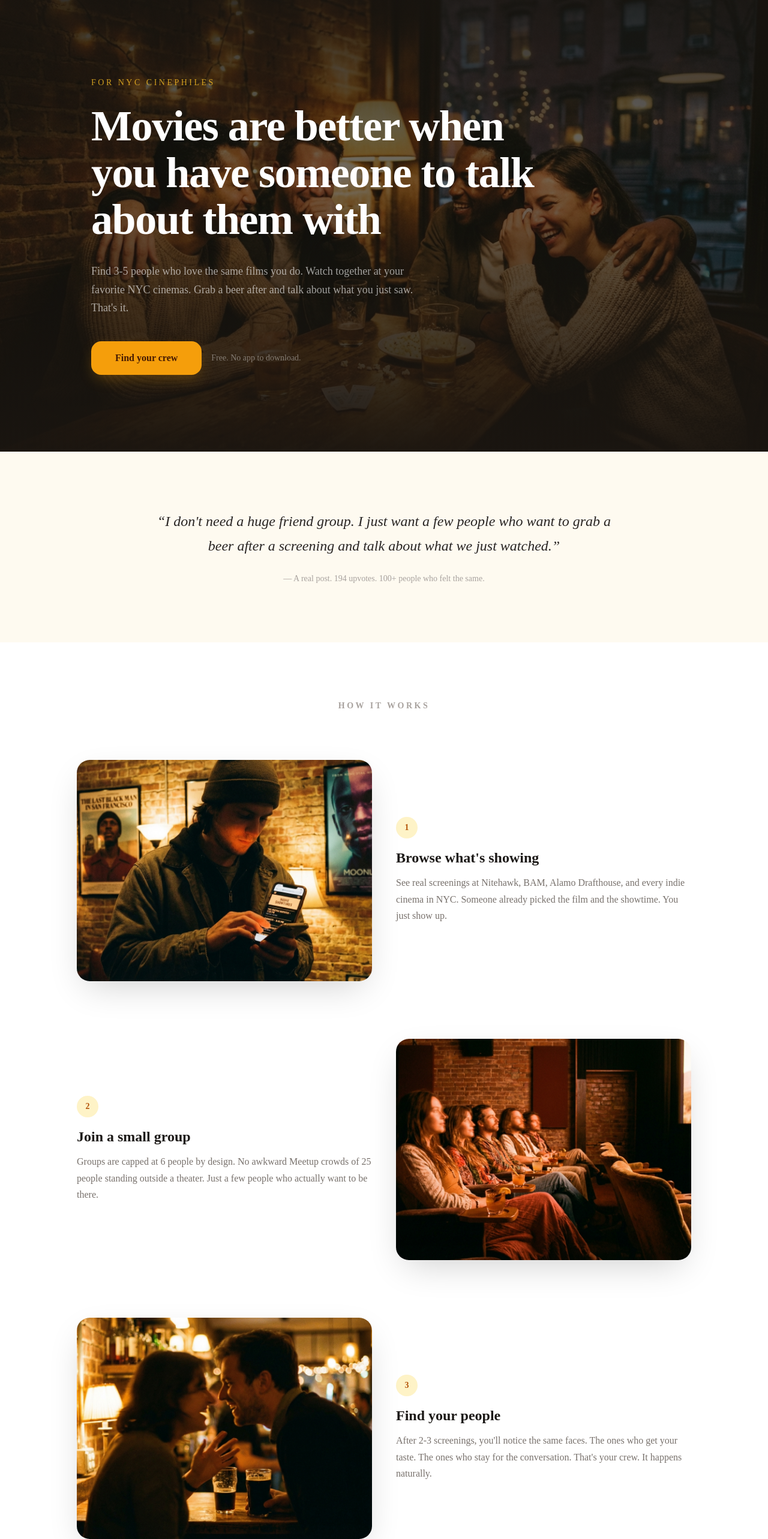
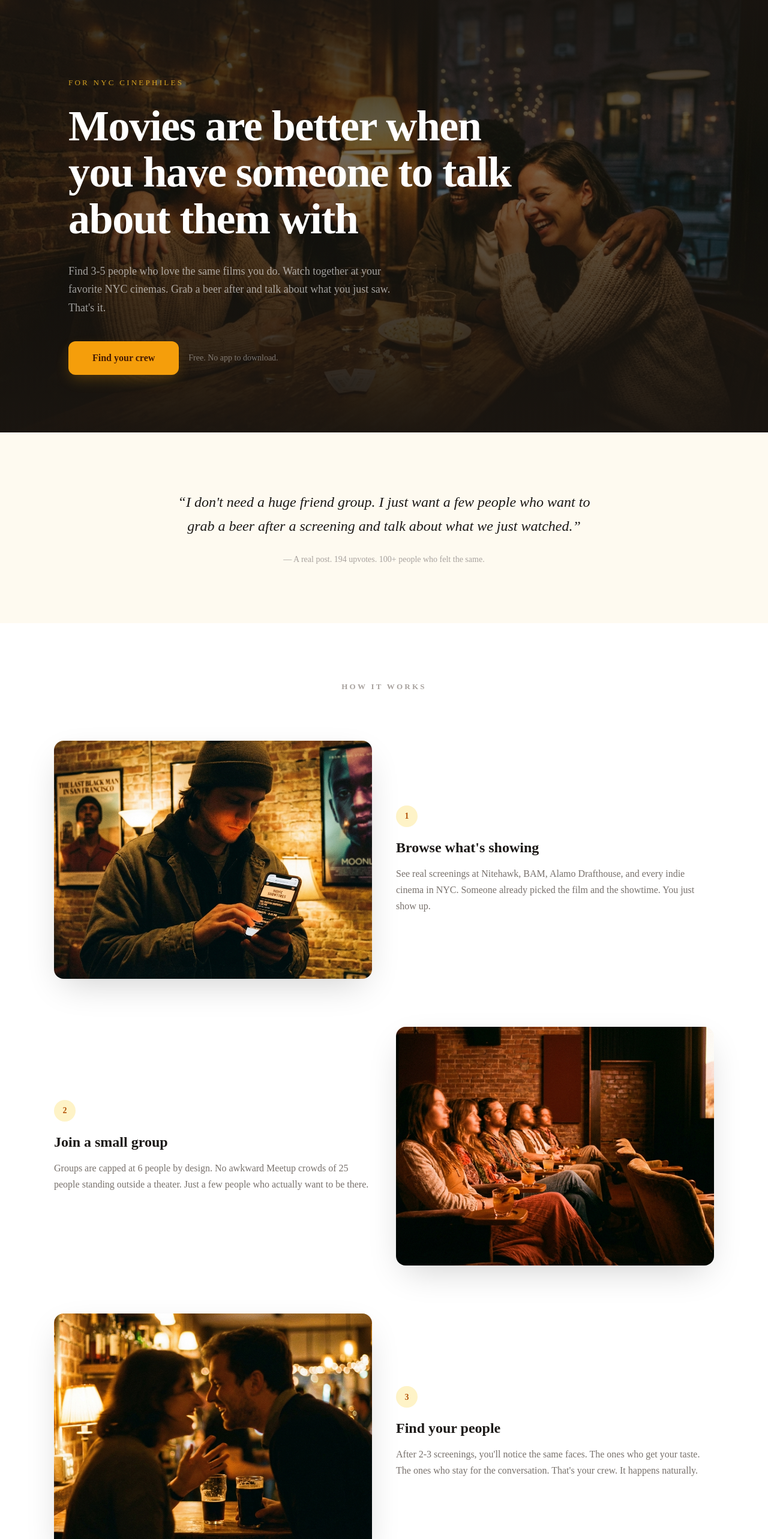
Before and after one commit to sderosiaux/movie-club, a Next.js app: page / in a window 1280 px wide. Shown: the top 2566 px of the page at 60% size. Built offline with nearby package versions, Linux system fonts and the light colour scheme.

Commit message:
fix: full inline styles for landing page — bypass Tailwind v4 color issues

```diff
--- a/src/app/(public)/page.tsx
+++ b/src/app/(public)/page.tsx
@@ -1,257 +1,165 @@
 import Link from "next/link";
 import Image from "next/image";
 
+const darkBg = "#1a1510";
+const darkerBg = "#12100c";
+const amber = "#f59e0b";
+const amberDark = "#451a03";
+const amberLight = "#fef3c7";
+const amberMid = "#b45309";
+const warmCream = "#fefaf0";
+const stone900 = "#1c1917";
+const stone500 = "#78716c";
+const stone400 = "#a8a29e";
+const amberShadow = "0 10px 25px -5px rgba(245,158,11,0.3)";
+const imgShadow = "0 20px 60px -15px rgba(0,0,0,0.2)";
+
+const overlay: React.CSSProperties = {
+  position: "absolute",
+  top: 0, left: 0, right: 0, bottom: 0,
+};
+
+const ctaStyle: React.CSSProperties = {
+  display: "inline-flex",
+  alignItems: "center",
+  justifyContent: "center",
+  height: 56,
+  padding: "0 40px",
+  borderRadius: 12,
+  backgroundColor: amber,
+  color: amberDark,
+  fontWeight: 600,
+  fontSize: 16,
+  boxShadow: amberShadow,
+  transition: "all 0.2s",
+  textDecoration: "none",
+};
+
 export default function Home() {
   return (
-    <div className="flex min-h-screen flex-col">
-      {/* Hero — full bleed dark cinema */}
-      <section
-        className="relative flex items-end overflow-hidden"
-        style={{ minHeight: "90vh", backgroundColor: "#1a1510" }}
-      >
-        {/* Background image */}
-        <div className="absolute inset-0">
-          <Image
-            src="/images/hero-friends.png"
-            alt="Friends laughing together at a Brooklyn bar after a movie"
-            fill
-            className="object-cover"
-            style={{ opacity: 0.4 }}
-            priority
-            sizes="100vw"
-          />
-          {/* Gradient overlay */}
-          <div
-            className="absolute inset-0"
-            style={{
-              background:
-                "linear-gradient(to bottom, rgba(26,21,16,0.7) 0%, transparent 40%, rgba(26,21,16,0.95) 100%)",
-            }}
-          />
+    <div style={{ display: "flex", flexDirection: "column", minHeight: "100vh" }}>
+      {/* Hero */}
+      <section style={{ position: "relative", minHeight: "90vh", display: "flex", alignItems: "flex-end", backgroundColor: darkBg, overflow: "hidden" }}>
+        <div style={overlay}>
+          <Image src="/images/hero-friends.png" alt="Friends laughing at a Brooklyn bar" fill style={{ objectFit: "cover", opacity: 0.4 }} priority sizes="100vw" />
+          <div style={{ ...overlay, background: `linear-gradient(to bottom, ${darkBg}cc 0%, transparent 40%, ${darkBg}f2 100%)` }} />
         </div>
 
-        <div className="relative mx-auto w-full max-w-5xl px-6 pb-24 pt-32 sm:pb-32">
-          <p
-            className="text-sm font-medium uppercase"
-            style={{ letterSpacing: "0.25em", color: "rgba(251,191,36,0.8)" }}
-          >
+        <div style={{ position: "relative", maxWidth: 1100, margin: "0 auto", width: "100%", padding: "128px 24px 96px" }}>
+          <p style={{ fontSize: 13, fontWeight: 500, textTransform: "uppercase", letterSpacing: "0.25em", color: "rgba(251,191,36,0.8)" }}>
             For NYC cinephiles
           </p>
-          <h1
-            className="mt-6 max-w-3xl text-4xl font-bold sm:text-6xl lg:text-7xl"
-            style={{ lineHeight: 1.08, letterSpacing: "-0.02em", color: "#ffffff" }}
-          >
+          <h1 style={{ marginTop: 24, maxWidth: 800, fontSize: "clamp(2.5rem, 6vw, 4.5rem)", fontWeight: 700, lineHeight: 1.08, letterSpacing: "-0.02em", color: "#fff" }}>
             Movies are better when you have someone to talk about them with
           </h1>
-          <p
-            className="mt-8 max-w-xl text-lg"
-            style={{ lineHeight: 1.7, color: "rgba(255,255,255,0.6)" }}
-          >
-            Find 3-5 people who love the same films you do. Watch together at
-            your favorite NYC cinemas. Grab a beer after and talk about what
-            you just saw. That&apos;s it.
+          <p style={{ marginTop: 32, maxWidth: 540, fontSize: 18, lineHeight: 1.7, color: "rgba(255,255,255,0.6)" }}>
+            Find 3-5 people who love the same films you do. Watch together at your favorite NYC cinemas. Grab a beer after and talk about what you just saw. That&apos;s it.
           </p>
-          <div className="mt-10 flex flex-col gap-4 sm:flex-row sm:items-center">
-            <Link
-              href="/login"
-              className="inline-flex items-center justify-center rounded-xl text-base font-semibold transition-all"
-              style={{
-                height: 56,
-                padding: "0 40px",
-                backgroundColor: "#f59e0b",
-                color: "#451a03",
-                boxShadow: "0 10px 25px -5px rgba(245,158,11,0.3)",
-              }}
-            >
-              Find your crew
-            </Link>
-            <span className="text-sm" style={{ color: "rgba(255,255,255,0.4)" }}>
-              Free. No app to download.
-            </span>
+          <div style={{ marginTop: 40, display: "flex", flexWrap: "wrap", alignItems: "center", gap: 16 }}>
+            <Link href="/login" style={ctaStyle}>Find your crew</Link>
+            <span style={{ fontSize: 14, color: "rgba(255,255,255,0.4)" }}>Free. No app to download.</span>
           </div>
         </div>
       </section>
 
-      {/* Social proof — emotional quote */}
-      <section className="px-6 py-24" style={{ backgroundColor: "#fefaf0" }}>
-        <div className="mx-auto max-w-3xl text-center">
-          <blockquote
-            className="text-xl font-medium italic sm:text-2xl"
-            style={{ lineHeight: 1.7, color: "#292524" }}
-          >
-            &ldquo;I don&apos;t need a huge friend group. I just want a few
-            people who want to grab a beer after a screening and talk about
-            what we just watched.&rdquo;
+      {/* Quote */}
+      <section style={{ padding: "96px 24px", backgroundColor: warmCream }}>
+        <div style={{ maxWidth: 700, margin: "0 auto", textAlign: "center" }}>
+          <blockquote style={{ fontSize: "clamp(1.125rem, 2.5vw, 1.5rem)", fontWeight: 500, fontStyle: "italic", lineHeight: 1.7, color: stone900 }}>
+            &ldquo;I don&apos;t need a huge friend group. I just want a few people who want to grab a beer after a screening and talk about what we just watched.&rdquo;
           </blockquote>
-          <p className="mt-6 text-sm" style={{ color: "#a8a29e" }}>
+          <p style={{ marginTop: 24, fontSize: 14, color: stone400 }}>
             &mdash; A real post. 194 upvotes. 100+ people who felt the same.
           </p>
         </div>
       </section>
 
-      {/* How it works — alternating image + text */}
-      <section className="px-6 py-24" style={{ backgroundColor: "#ffffff" }}>
-        <div className="mx-auto max-w-5xl">
-          <h2
-            className="text-center text-sm font-semibold uppercase"
-            style={{ letterSpacing: "0.25em", color: "#a8a29e" }}
-          >
+      {/* How it works */}
+      <section style={{ padding: "96px 24px", backgroundColor: "#fff" }}>
+        <div style={{ maxWidth: 1100, margin: "0 auto" }}>
+          <h2 style={{ textAlign: "center", fontSize: 13, fontWeight: 600, textTransform: "uppercase", letterSpacing: "0.25em", color: stone400 }}>
             How it works
           </h2>
 
-          {/* Step 1 */}
-          <div className="mt-20 grid items-center gap-10 md:grid-cols-2">
-            <div
-              className="relative w-full overflow-hidden rounded-2xl"
-              style={{ aspectRatio: "4/3", boxShadow: "0 20px 60px -15px rgba(0,0,0,0.2)" }}
-            >
-              <Image
-                src="/images/step-browse.png"
+          <Step
+            num="1"
+            title="Browse what's showing"
+            desc="See real screenings at Nitehawk, BAM, Alamo Drafthouse, and every indie cinema in NYC. Someone already picked the film and the showtime. You just show up."
+            img="/images/step-browse.png"
             alt="Browsing movie screenings"
-                fill
-                className="object-cover"
-                sizes="(max-width: 768px) 100vw, 50vw"
+            reverse={false}
           />
-            </div>
-            <div>
-              <span
-                className="inline-flex items-center justify-center rounded-full text-sm font-bold"
-                style={{ height: 36, width: 36, backgroundColor: "#fef3c7", color: "#b45309" }}
-              >
-                1
-              </span>
-              <h3 className="mt-4 text-2xl font-bold" style={{ color: "#1c1917" }}>
-                Browse what&apos;s showing
-              </h3>
-              <p className="mt-3 text-base" style={{ lineHeight: 1.7, color: "#78716c" }}>
-                See real screenings at Nitehawk, BAM, Alamo Drafthouse, and
-                every indie cinema in NYC. Someone already picked the film
-                and the showtime. You just show up.
-              </p>
-            </div>
-          </div>
-
-          {/* Step 2 */}
-          <div className="mt-24 grid items-center gap-10 md:grid-cols-2">
-            <div className="order-2 md:order-1">
-              <span
-                className="inline-flex items-center justify-center rounded-full text-sm font-bold"
-                style={{ height: 36, width: 36, backgroundColor: "#fef3c7", color: "#b45309" }}
-              >
-                2
-              </span>
-              <h3 className="mt-4 text-2xl font-bold" style={{ color: "#1c1917" }}>
-                Join a small group
-              </h3>
-              <p className="mt-3 text-base" style={{ lineHeight: 1.7, color: "#78716c" }}>
-                Groups are capped at 6 people by design. No awkward Meetup
-                crowds of 25 people standing outside a theater. Just a few
-                people who actually want to be there.
-              </p>
-            </div>
-            <div
-              className="relative order-1 w-full overflow-hidden rounded-2xl md:order-2"
-              style={{ aspectRatio: "4/3", boxShadow: "0 20px 60px -15px rgba(0,0,0,0.2)" }}
-            >
-              <Image
-                src="/images/step-join.png"
+          <Step
+            num="2"
+            title="Join a small group"
+            desc="Groups are capped at 6 people by design. No awkward Meetup crowds of 25 people standing outside a theater. Just a few people who actually want to be there."
+            img="/images/step-join.png"
             alt="Small group at the movies"
-                fill
-                className="object-cover"
-                sizes="(max-width: 768px) 100vw, 50vw"
+            reverse
           />
-            </div>
-          </div>
-
-          {/* Step 3 */}
-          <div className="mt-24 grid items-center gap-10 md:grid-cols-2">
-            <div
-              className="relative w-full overflow-hidden rounded-2xl"
-              style={{ aspectRatio: "4/3", boxShadow: "0 20px 60px -15px rgba(0,0,0,0.2)" }}
-            >
-              <Image
-                src="/images/step-crew.png"
+          <Step
+            num="3"
+            title="Find your people"
+            desc="After 2-3 screenings, you'll notice the same faces. The ones who get your taste. The ones who stay for the conversation. That's your crew. It happens naturally."
+            img="/images/step-crew.png"
             alt="Friends discussing a movie at a bar"
-                fill
-                className="object-cover"
-                sizes="(max-width: 768px) 100vw, 50vw"
+            reverse={false}
           />
-            </div>
-            <div>
-              <span
-                className="inline-flex items-center justify-center rounded-full text-sm font-bold"
-                style={{ height: 36, width: 36, backgroundColor: "#fef3c7", color: "#b45309" }}
-              >
-                3
-              </span>
-              <h3 className="mt-4 text-2xl font-bold" style={{ color: "#1c1917" }}>
-                Find your people
-              </h3>
-              <p className="mt-3 text-base" style={{ lineHeight: 1.7, color: "#78716c" }}>
-                After 2-3 screenings, you&apos;ll notice the same faces.
-                The ones who get your taste. The ones who stay for the
-                conversation. That&apos;s your crew. It happens naturally.
-              </p>
-            </div>
-          </div>
         </div>
       </section>
 
-      {/* Emotional CTA */}
-      <section
-        className="relative overflow-hidden px-6 py-32"
-        style={{ backgroundColor: "#1a1510" }}
-      >
-        <div className="absolute inset-0">
-          <Image
-            src="/images/hero-friends.png"
-            alt=""
-            fill
-            className="object-cover"
-            style={{ opacity: 0.15 }}
-            sizes="100vw"
-          />
+      {/* CTA */}
+      <section style={{ position: "relative", overflow: "hidden", backgroundColor: darkBg, padding: "128px 24px" }}>
+        <div style={overlay}>
+          <Image src="/images/hero-friends.png" alt="" fill style={{ objectFit: "cover", opacity: 0.15 }} sizes="100vw" />
         </div>
-        <div className="relative mx-auto max-w-2xl text-center">
-          <h2
-            className="text-3xl font-bold sm:text-4xl lg:text-5xl"
-            style={{ lineHeight: 1.15, color: "#ffffff" }}
-          >
+        <div style={{ position: "relative", maxWidth: 640, margin: "0 auto", textAlign: "center" }}>
+          <h2 style={{ fontSize: "clamp(1.75rem, 4vw, 3rem)", fontWeight: 700, lineHeight: 1.15, color: "#fff" }}>
             The movie is almost secondary sometimes
           </h2>
-          <p
-            className="mt-8 text-lg"
-            style={{ lineHeight: 1.7, color: "rgba(255,255,255,0.6)" }}
-          >
-            It&apos;s the conversation after that matters. The debate over
-            whether the ending worked. The recommendation you never would have
-            found on your own. The regulars who become friends.
+          <p style={{ marginTop: 32, fontSize: 18, lineHeight: 1.7, color: "rgba(255,255,255,0.6)" }}>
+            It&apos;s the conversation after that matters. The debate over whether the ending worked. The recommendation you never would have found on your own. The regulars who become friends.
           </p>
-          <Link
-            href="/login"
-            className="mt-10 inline-flex items-center justify-center rounded-xl text-base font-semibold transition-all"
-            style={{
-              height: 56,
-              padding: "0 40px",
-              backgroundColor: "#f59e0b",
-              color: "#451a03",
-              boxShadow: "0 10px 25px -5px rgba(245,158,11,0.3)",
-            }}
-          >
-            Join Movie Club
-          </Link>
-          <p className="mt-5 text-sm" style={{ color: "rgba(255,255,255,0.3)" }}>
+          <div style={{ marginTop: 40 }}>
+            <Link href="/login" style={ctaStyle}>Join Movie Club</Link>
+          </div>
+          <p style={{ marginTop: 20, fontSize: 14, color: "rgba(255,255,255,0.3)" }}>
             Brooklyn, Manhattan, Queens. More neighborhoods coming.
           </p>
         </div>
       </section>
 
       {/* Footer */}
-      <footer className="px-6 py-10" style={{ backgroundColor: "#12100c" }}>
-        <p className="text-center text-sm" style={{ color: "rgba(255,255,255,0.25)" }}>
+      <footer style={{ padding: "40px 24px", backgroundColor: darkerBg }}>
+        <p style={{ textAlign: "center", fontSize: 14, color: "rgba(255,255,255,0.25)" }}>
           Movie Club &mdash; NYC
         </p>
       </footer>
     </div>
   );
 }
+
+function Step({ num, title, desc, img, alt, reverse }: {
+  num: string; title: string; desc: string; img: string; alt: string; reverse: boolean;
+}) {
+  const imageBlock = (
+    <div style={{ position: "relative", width: "100%", aspectRatio: "4/3", borderRadius: 16, overflow: "hidden", boxShadow: imgShadow }}>
+      <Image src={img} alt={alt} fill style={{ objectFit: "cover" }} sizes="(max-width: 768px) 100vw, 50vw" />
+    </div>
+  );
+  const textBlock = (
+    <div>
+      <span style={{ display: "inline-flex", alignItems: "center", justifyContent: "center", height: 36, width: 36, borderRadius: "50%", backgroundColor: amberLight, color: amberMid, fontSize: 14, fontWeight: 700 }}>
+        {num}
+      </span>
+      <h3 style={{ marginTop: 16, fontSize: 24, fontWeight: 700, color: stone900 }}>{title}</h3>
+      <p style={{ marginTop: 12, fontSize: 16, lineHeight: 1.7, color: stone500 }}>{desc}</p>
+    </div>
+  );
+
+  return (
+    <div style={{ marginTop: 80, display: "grid", gridTemplateColumns: "repeat(auto-fit, minmax(300px, 1fr))", gap: 40, alignItems: "center" }}>
+      {reverse ? <>{textBlock}{imageBlock}</> : <>{imageBlock}{textBlock}</>}
+    </div>
+  );
+}
```
Lines whose indentation alone changed are shown as unchanged.
